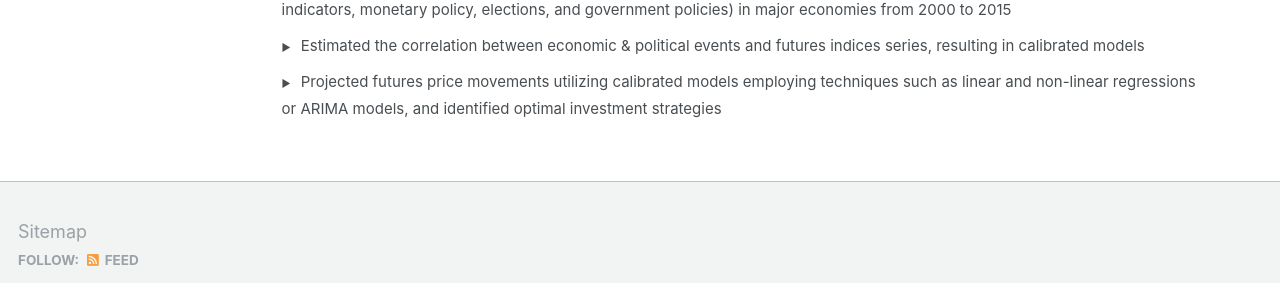
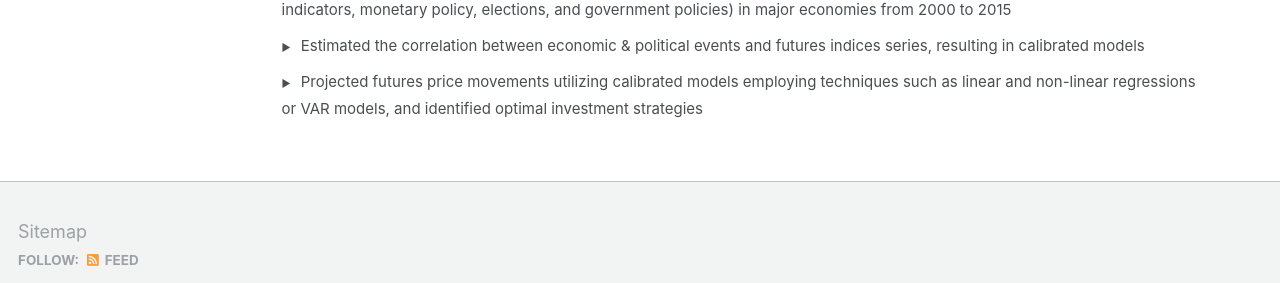
Before and after one commit to Liqiang-Liu/Liqiang-Liu.github.io, a Jekyll site: the page built from _pages/workexperience.md, in a window 1280 px wide. Shown: the part 563-846 px from the top of the page. Built offline with Jekyll 4.4.1, drawn with Linux system fonts in a browser that asks for light colours.

Commit message:
Update workexperience.md

```diff
--- a/_pages/workexperience.md
+++ b/_pages/workexperience.md
@@ -49,7 +49,7 @@ redirect_from:
     <ul class="custom-bullet">
       <li><span style="font-size: 15px; ">Collected and compiled comprehensive datasets comprising economic and political events (e.g., updates on economic indicators, monetary policy, elections, and government policies) in major economies from 2000 to 2015</span></li>
       <li><span style="font-size: 15px; ">Estimated the correlation between economic & political events and futures indices series, resulting in calibrated models</span></li>
-      <li><span style="font-size: 15px; ">Projected futures price movements utilizing calibrated models employing techniques such as linear and non-linear regressions or ARIMA models, and identified optimal investment strategies</span></li>
+      <li><span style="font-size: 15px; ">Projected futures price movements utilizing calibrated models employing techniques such as linear and non-linear regressions or VAR models, and identified optimal investment strategies</span></li>
      </ul>
 </ul>
 
```
